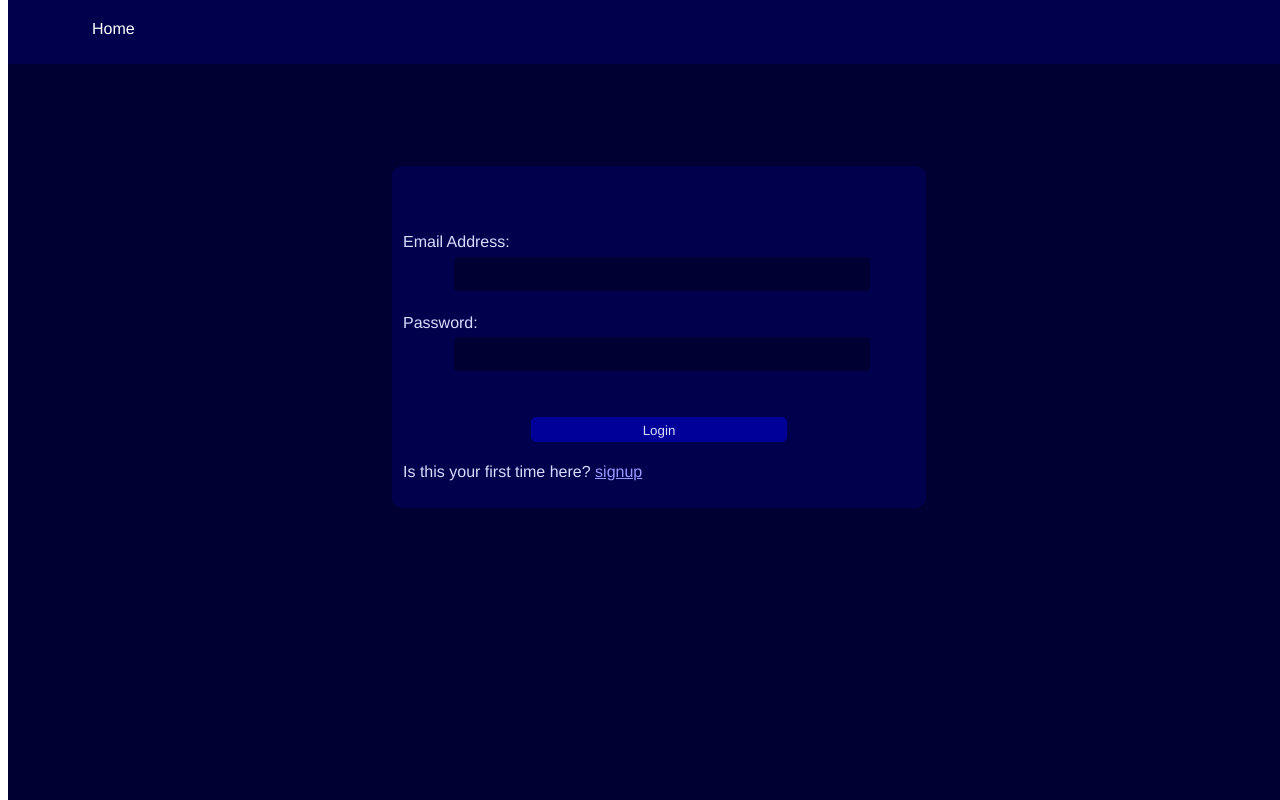
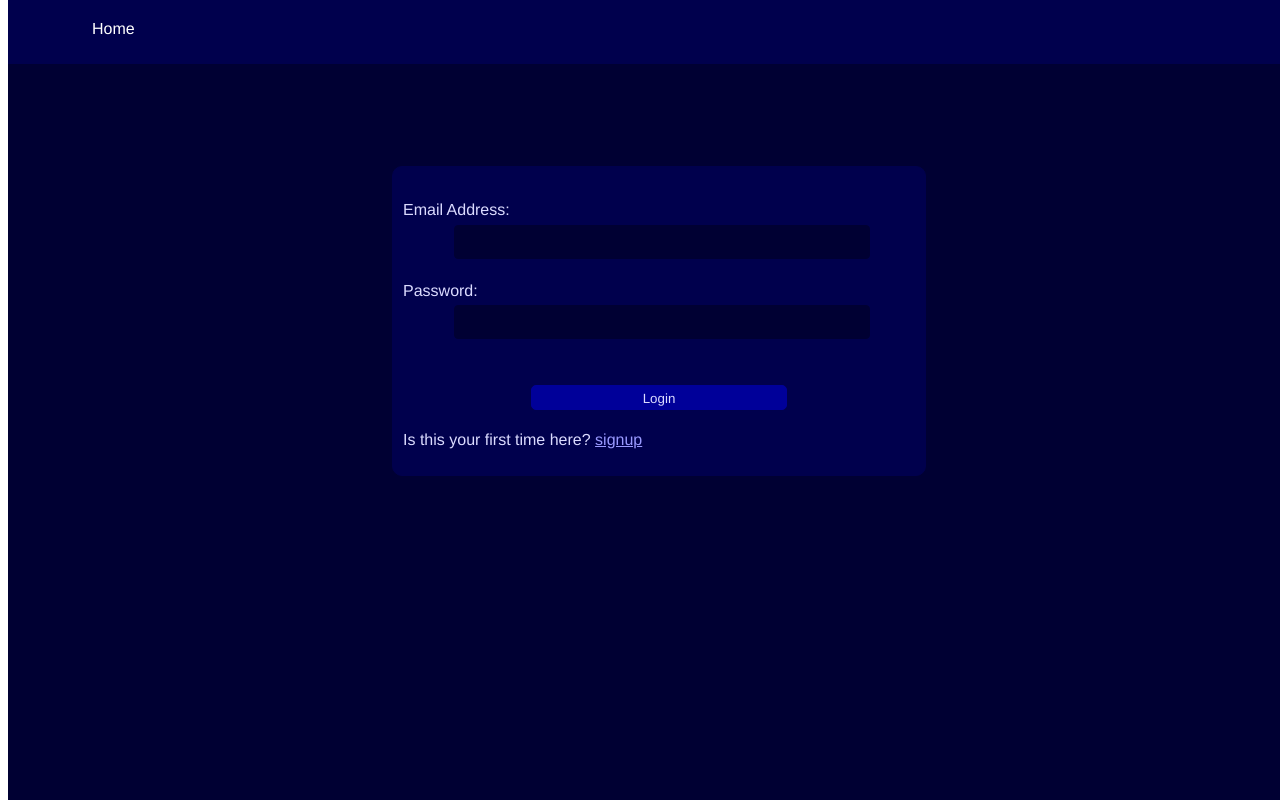
Before and after one commit to Tibz-Dankan/cryptopile-frontend, a React (Create React App) app: page /#/login in a window 1280 px wide. Shown: the top 800 px of the page. Built offline with nearby package versions, Linux system fonts and the light colour scheme.

Commit message:
FadeLoader as a react spiiner component centered in the middle of the div

```diff
--- a/src/App.css
+++ b/src/App.css
@@ -155,10 +155,17 @@ Coming here later*/
   font-weight: bold;
 }
 .beat-loader-component-wrapper {
-  position: relative;
-  left: 35%;
-  padding: 20px 0px 20px 0px;
+  /* background-color: blueviolet; */
+  display: flex;
+  justify-content: center;
+  align-items: center;
+  flex-direction: column;
+  text-align: center;
+  margin-bottom: 0.5em;
 }
+/* .authenticate-msg {
+  margin-top: 2em;
+} */
 
 /* THE REGISTRATION FORM */
 .signup-page-wrapper {
```
